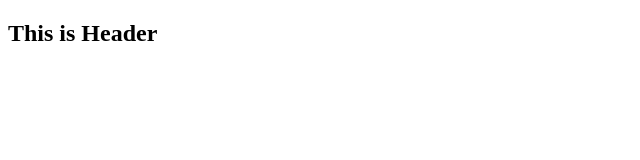
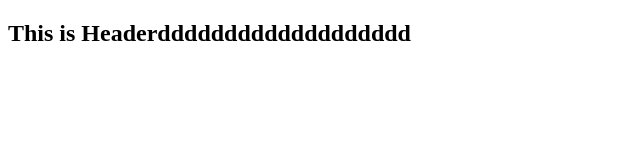
Before and after one commit to albaitas/github-test, a plain HTML site: page index.html in a window 1280 px wide. Shown: the whole page, without its empty margins (0-640 px from the left). Drawn offline with Linux system fonts and the light colour scheme.

Commit message:
kkkkkkkk

```diff
--- a/index.html
+++ b/index.html
@@ -5,6 +5,6 @@
     <title>Todo List</title>
   </head>
   <body>
-   <h2>This is Header</h2>
+   <h2>This is Headerddddddddddddddddddd</h2>
   </body>
 </html>
```
